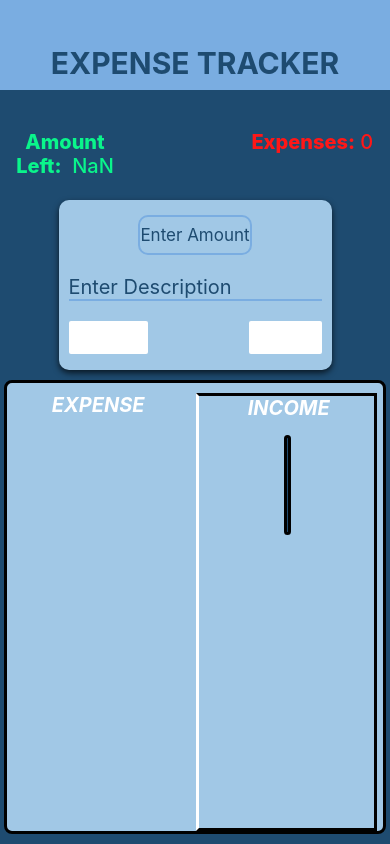
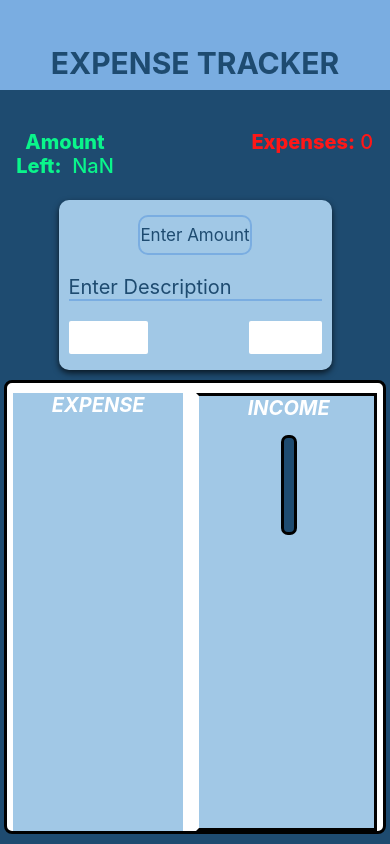
Before and after one commit to nikkumbh/ExpenseTracket_ReactNative, a React Native app: screen / in a window 390 px wide. Both pictures are taken after a click on the button "INCOME". Built offline with nearby package versions, Linux system fonts and the light colour scheme.

Commit message:
another version of UI

```diff
--- a/App.js
+++ b/App.js
@@ -122,7 +122,8 @@ const styles = StyleSheet.create({
     justifyContent : 'space-around',
     borderWidth: 3,
     marginVertical: 10,
-    backgroundColor: Color.ternary,
+
+    backgroundColor: 'white',
     borderRadius: 8,
   },
   expenseText: {
@@ -149,12 +150,14 @@ const styles = StyleSheet.create({
     shadowColor: 'black',
     shadowOpacity: 0.6,
     borderWidth: 3,
+    backgroundColor: Color.ternary,
 
   },
   expenseContainer: {
     marginTop: 10,
     width: '45%',
     alignItems: 'center',
+    backgroundColor: Color.ternary,
     // borderWidth: 3,
 
   },
--- a/Components/IncomeItem.js
+++ b/Components/IncomeItem.js
@@ -17,31 +17,29 @@ export default IncomeItem;
 const styles = StyleSheet.create({
   listItem: {
     borderWidth: 3,
-    flexDirection: "row",
-    width: '70%',
+    minWidth: '80%',
     borderRadius: 7,
     height: 100,
     marginVertical: 5,
     alignItems : 'center',
-    //borderColor : '#0af58b',
-    //backgroundColor : '#0af58b',
     backgroundColor : Color.primary,
   },
   amt: {
-    // alignItems: "flex-start",
-    width : '100%',
     color: '#0af58b',
-    //color: "white",
     fontWeight: '700',
-    fontSize: 15,
+    fontSize: 25,
     marginBottom: 50,
+    textAlign: 'center',
+    marginTop: 10,
+    // borderWidth: 3,
   },
   desc: {
-    // alignItems: "flex-end",
-    width : '100%',
-    color: '#1e4b70',
+    // borderWidth: 3,
+    textAlign: 'center',
+    color: '#0af58b',
     fontWeight: '500',
-    fontSize: 13,
-
+    fontSize: 18,
+    marginTop: -45,
+    padding: 5,
   },
 });
```
